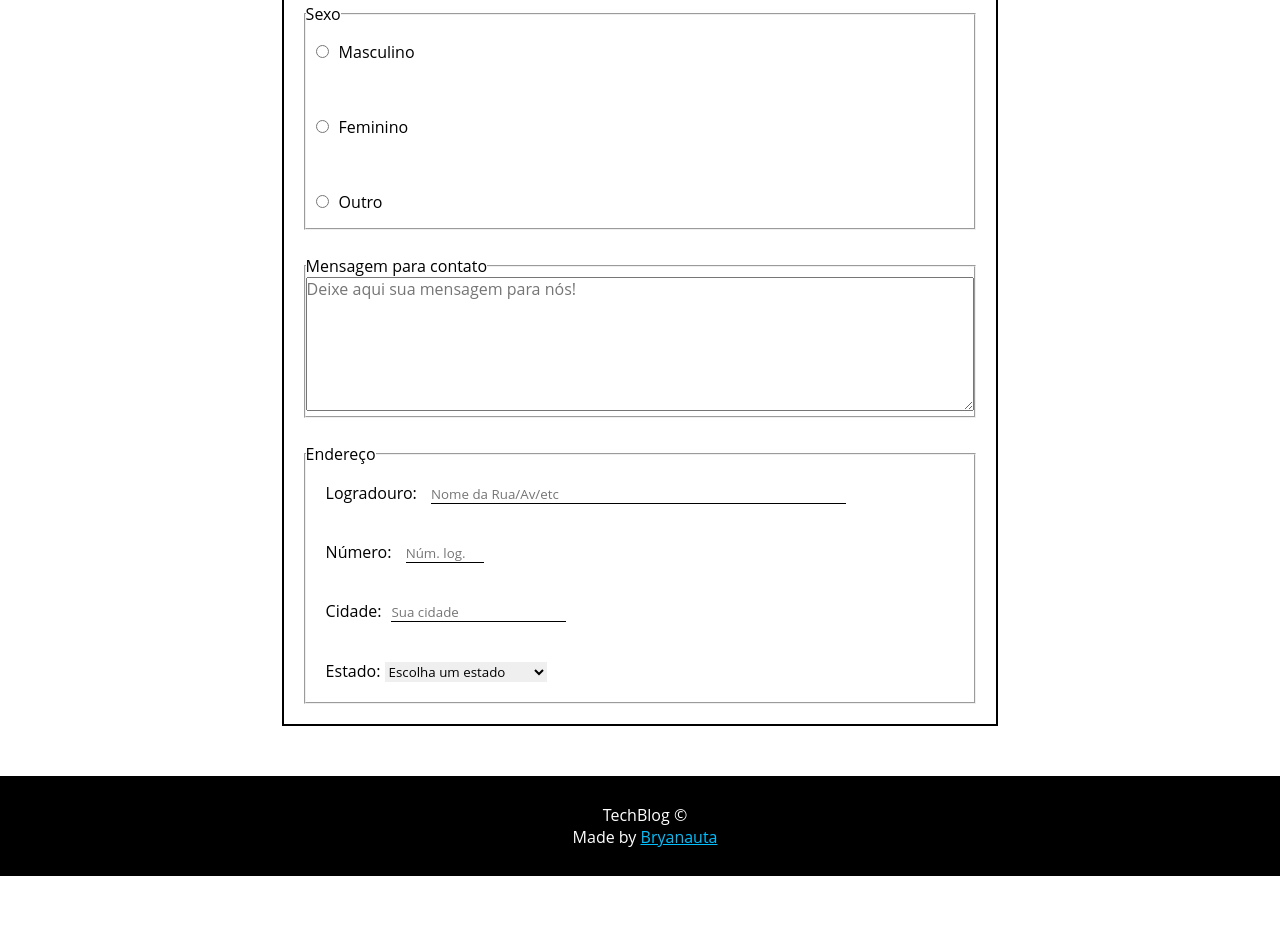
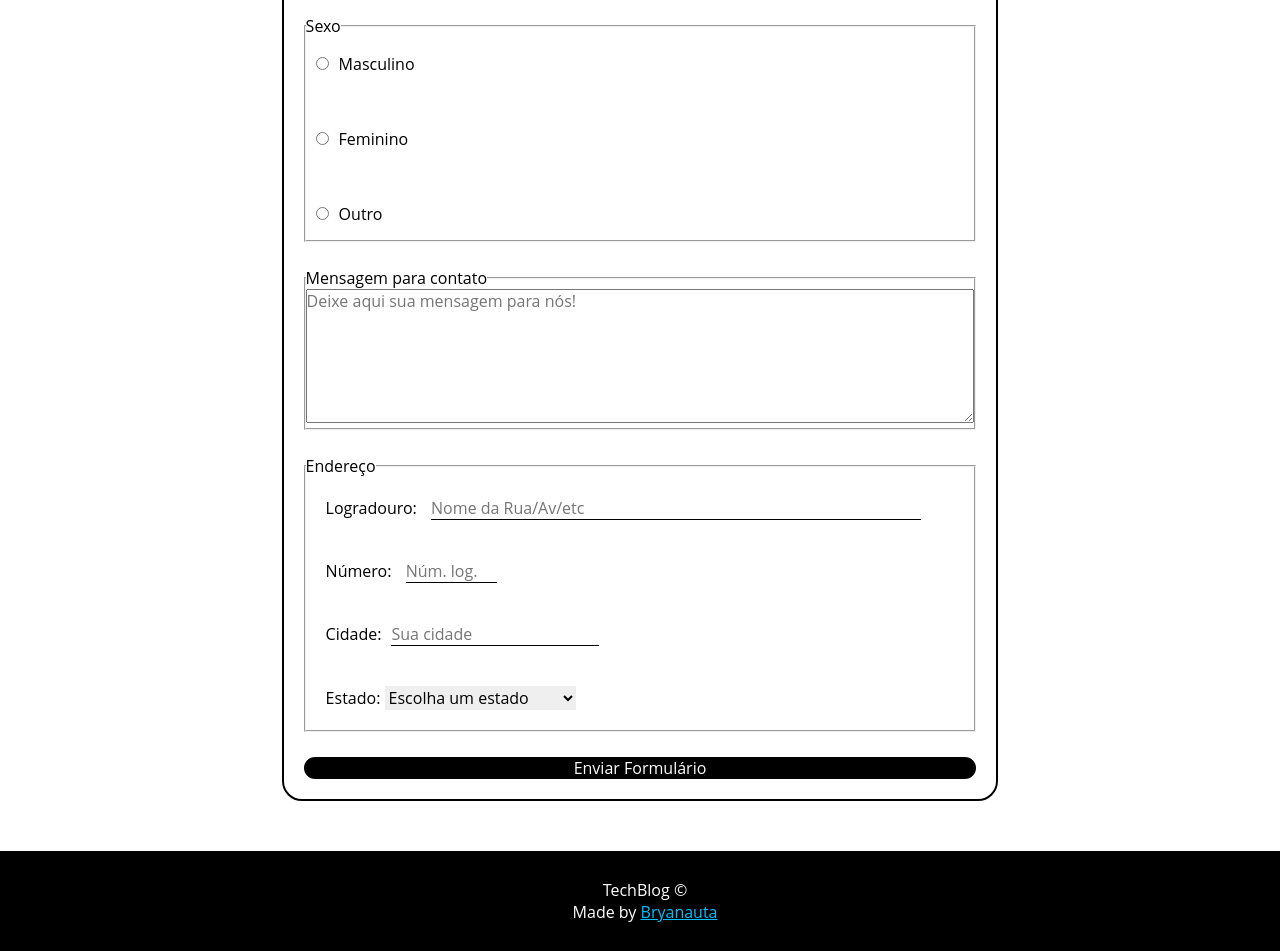
Before and after one commit to Bryanauta/TechBlog, a plain HTML site: page contato.html in a window 1280 px wide. Shown: the part 430-1381 px from the top of the page. Before the commit the page ends 1306 px from the top, so only its background shows below. Drawn offline with Linux system fonts and the light colour scheme.

Commit message:
Cedup v0.4

```diff
--- a/assets/css/contato.css
+++ b/assets/css/contato.css
@@ -107,6 +107,7 @@ section {
 .contact-container {
   width: 70%;
   border: 2px solid black;
+  border-radius: 20px;
 }
 
 form {
@@ -131,6 +132,7 @@ textarea,
 fieldset,
 select {
   outline: none;
+  font-size: 16px;
 }
 
 input,
@@ -157,6 +159,17 @@ textarea {
   font-size: 16px;
 }
 
+button {
+  width: 100%;
+  margin-top: 25px;
+  font-size: 16px;
+  background-color: black;
+  border: none;
+  color: white;
+  border-radius: 20px;
+  cursor: pointer;
+}
+
 /* FOOTER */
 footer {
   margin-top: 50px;
--- a/contato.html
+++ b/contato.html
@@ -126,6 +126,8 @@
                 </optgroup>
               </select>
             </fieldset>
+
+            <button type="submit">Enviar Formulário</button>
           </form>
         </div>
       </div>
```
